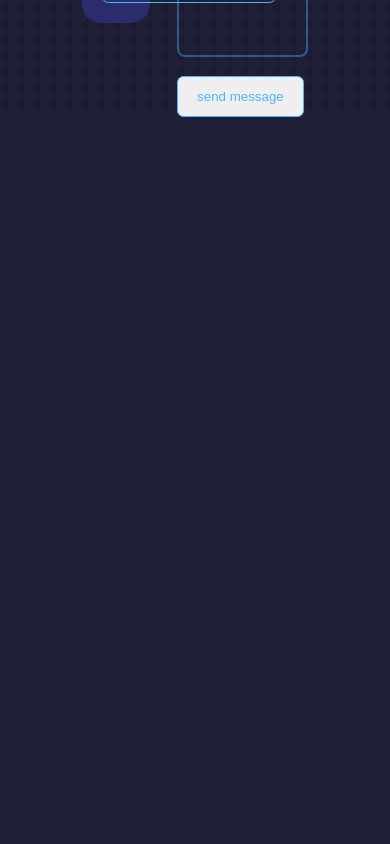
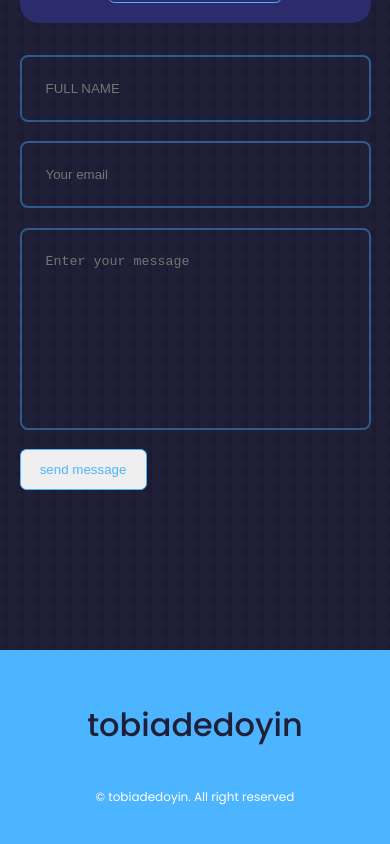
Before and after one commit to tobiadedoyin/mySite, a React (Create React App) app: page / in a window 390 px wide. Shown: the part 8031-8875 px from the top of the page. Before the commit the page ends 8148 px from the top, so only its background shows below. Built offline with nearby package versions, Linux system fonts and the light colour scheme.

Commit message:
contact sorted

```diff
--- a/package.json
+++ b/package.json
@@ -6,6 +6,8 @@
     "@testing-library/jest-dom": "^5.16.5",
     "@testing-library/react": "^13.4.0",
     "@testing-library/user-event": "^13.5.0",
+    "emailjs-com": "^3.2.0",
+    "google-map-react": "^2.2.1",
     "react": "^18.2.0",
     "react-dom": "^18.2.0",
     "react-icons": "^4.9.0",
--- a/src/components/Contact.jsx
+++ b/src/components/Contact.jsx
@@ -1,8 +1,21 @@
-import React from "react";
 import { AiOutlineMail } from "react-icons/ai";
 import { BsWhatsapp } from "react-icons/bs";
+import React, { useRef } from "react";
+import emailjs from "emailjs-com";
 
 export default function Contact() {
+  const form = useRef();
+  const sendEmail = (e) => {
+    e.preventDefault();
+
+    emailjs.sendForm(
+      "service_b0sycp8",
+      "template_bjhgj8y",
+      form.current,
+      "91Q3l03Hg5y9ostBw"
+    );
+    e.target.reset();
+  };
   return (
     <section id="contact">
       <h5>Get in touch</h5>
@@ -36,7 +49,7 @@ export default function Contact() {
             </a>
           </article>
         </div>
-        <form action="">
+        <form ref={form} onSubmit={sendEmail}>
           <input type="text" name="name" placeholder="FULL NAME" required />
           <input type="email" name="email" placeholder="Your email" required />
           <textarea
--- a/src/components/Footer.jsx
+++ b/src/components/Footer.jsx
@@ -1,5 +1,14 @@
 import React from "react";
 
 export default function Footer() {
-  return <div></div>;
+  return (
+    <footer>
+      <a href="/#" className="footer__logo">
+        tobiadedoyin
+      </a>
+      <div>
+        <small>&copy; tobiadedoyin. All right reserved</small>
+      </div>
+    </footer>
+  );
 }
--- a/src/index.css
+++ b/src/index.css
@@ -518,7 +518,33 @@ textarea {
   resize: none;
   color: #fff;
 }
-@media screem and (width: 1024px) {
+@media screem and (max-width: 1024px) {
+  .container.contact__container {
+    grid-template-columns: 1fr;
+    gap: 2rem;
+  }
 }
-@media screen and (width: 600px) {
+@media screen and (max-width: 600px) {
+  .container.contact__container {
+    grid-template-columns: 1fr;
+    gap: 2rem;
+    width: var(--container-width-sm);
+  }
 }
+/* footer */
+footer {
+  background: var(--color-primary);
+  padding: 3rem 0;
+  text-align: center;
+  font-size: 0.9rem;
+  margin-top: 10rem;
+}
+footer a {
+  color: var(--color-bg);
+}
+.footer__logo {
+  font-size: 2rem;
+  font-weight: 500;
+  margin-bottom: 2rem;
+  display: inline-block;
+}
```
Also changed, not shown: 1 other file (tests, documents, lock files or other folders).
